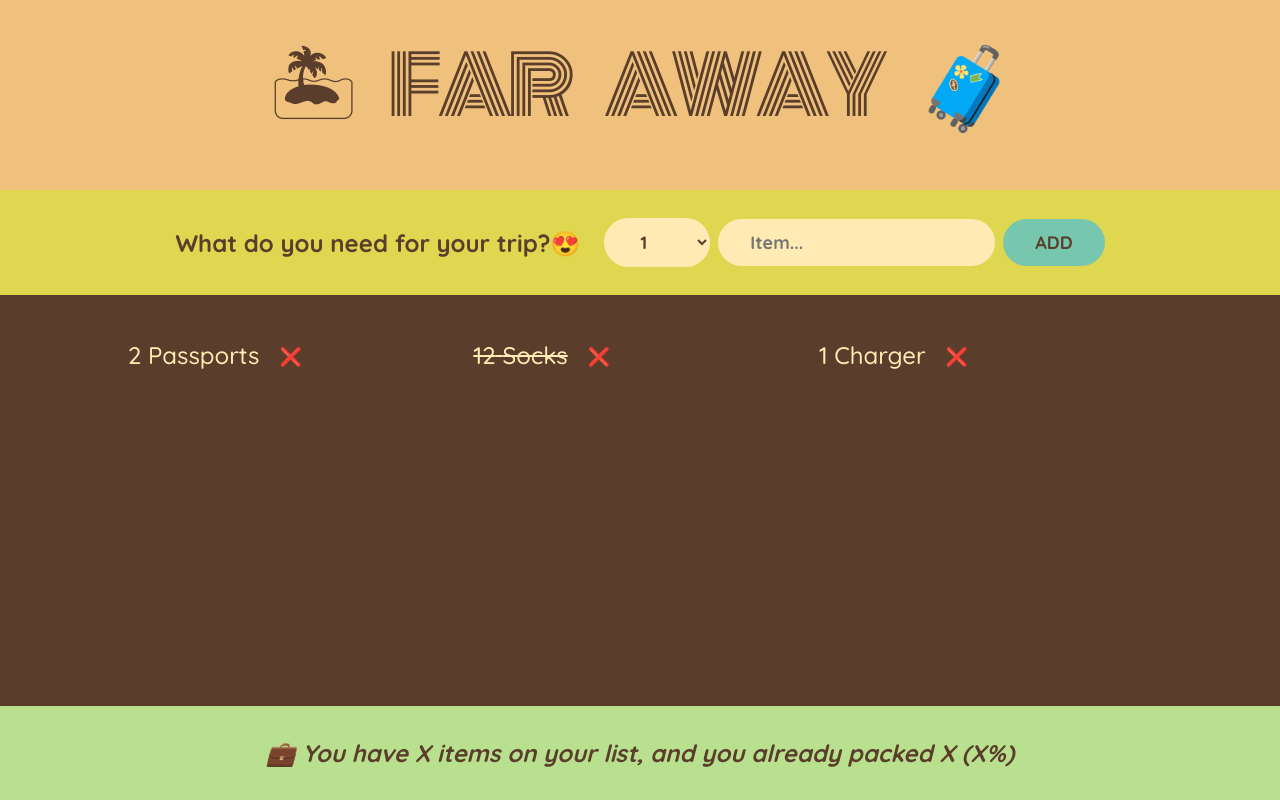
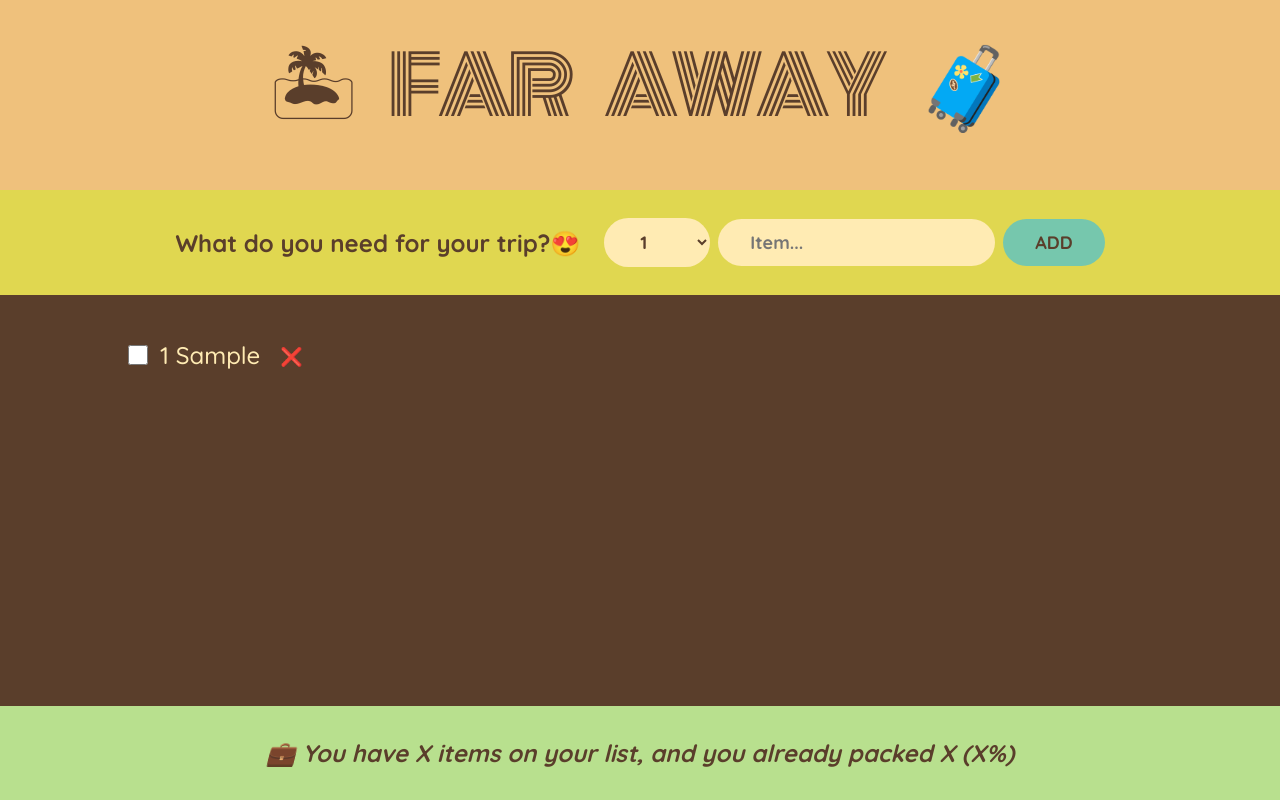
Before and after one commit to Chellly321/06-travel-list, a React (Create React App) app: page / in a window 1280 px wide. Both pictures are taken after typing "Sample" into the empty fields and a click on the button "ADD". Built offline with nearby package versions, Linux system fonts and the light colour scheme.

Commit message:
adding, updating and deleting items

```diff
--- a/src/App.js
+++ b/src/App.js
@@ -2,14 +2,36 @@
 import Logo from "./Logo";
 import PackingList from "./PackingList";
 import Stats from "./Stats";
+import { useState } from "react";
 
 export default function App() {
+  const [items, setItems] = useState([]);
+
+  function handleAddItems(item) {
+    setItems((items) => [...items, item]);
+  }
+
+  function handleDeleteItem(id) {
+    setItems((items) => items.filter((item) => item.id !== id));
+  }
+
+  function handleToggleItem(id) {
+    setItems((items) =>
+      items.map((item) =>
+        item.id === id ? { ...item, packed: !item.packed } : item
+      )
+    );
+  }
   return (
     <div className="app">
       <>
         <Logo />
-        <Form />
-        <PackingList />
+        <Form onAddItems={handleAddItems} />
+        <PackingList
+          items={items}
+          onDeleteItem={handleDeleteItem}
+          onToggleItem={handleToggleItem}
+        />
         <Stats />
       </>
     </div>
--- a/src/Form.js
+++ b/src/Form.js
@@ -1,6 +1,6 @@
 import { useState } from "react";
 
-function Form() {
+function Form({ onAddItems }) {
   const [description, setDescription] = useState("");
   const [quantity, setQuantity] = useState(1);
 
@@ -11,6 +11,9 @@
     if (!description) return;
 
     const newItem = { description, quantity, packed: false, id: Date.now() };
+    console.log(newItem);
+
+    onAddItems(newItem);
 
     // set fields back to intial state
     setDescription("");
--- a/src/Item.js
+++ b/src/Item.js
@@ -1,10 +1,15 @@
-function Item({ item }) {
+function Item({ item, onDeleteItem, onToggleItem }) {
   return (
     <li>
+      <input
+        type="checkbox"
+        value={item.packed}
+        onChange={() => onToggleItem(item.id)}
+      />
       <span style={item.packed ? { textDecoration: "line-through" } : {}}>
         {item.quantity} {item.description}
       </span>
-      <button>❌</button>
+      <button onClick={() => onDeleteItem(item.id)}>❌</button>
     </li>
   );
 }
--- a/src/PackingList.js
+++ b/src/PackingList.js
@@ -1,12 +1,16 @@
-import { initialItems } from "./initialItems";
 import Item from "./Item";
 
-function PackingList() {
+function PackingList({ items, onDeleteItem, onToggleItem }) {
   return (
     <div className="list">
       <ul>
-        {initialItems.map((item) => (
-          <Item item={item} key={item.id} />
+        {items.map((item) => (
+          <Item
+            item={item}
+            onDeleteItem={onDeleteItem}
+            onToggleItem={onToggleItem}
+            key={item.id}
+          />
         ))}
       </ul>
     </div>
```
